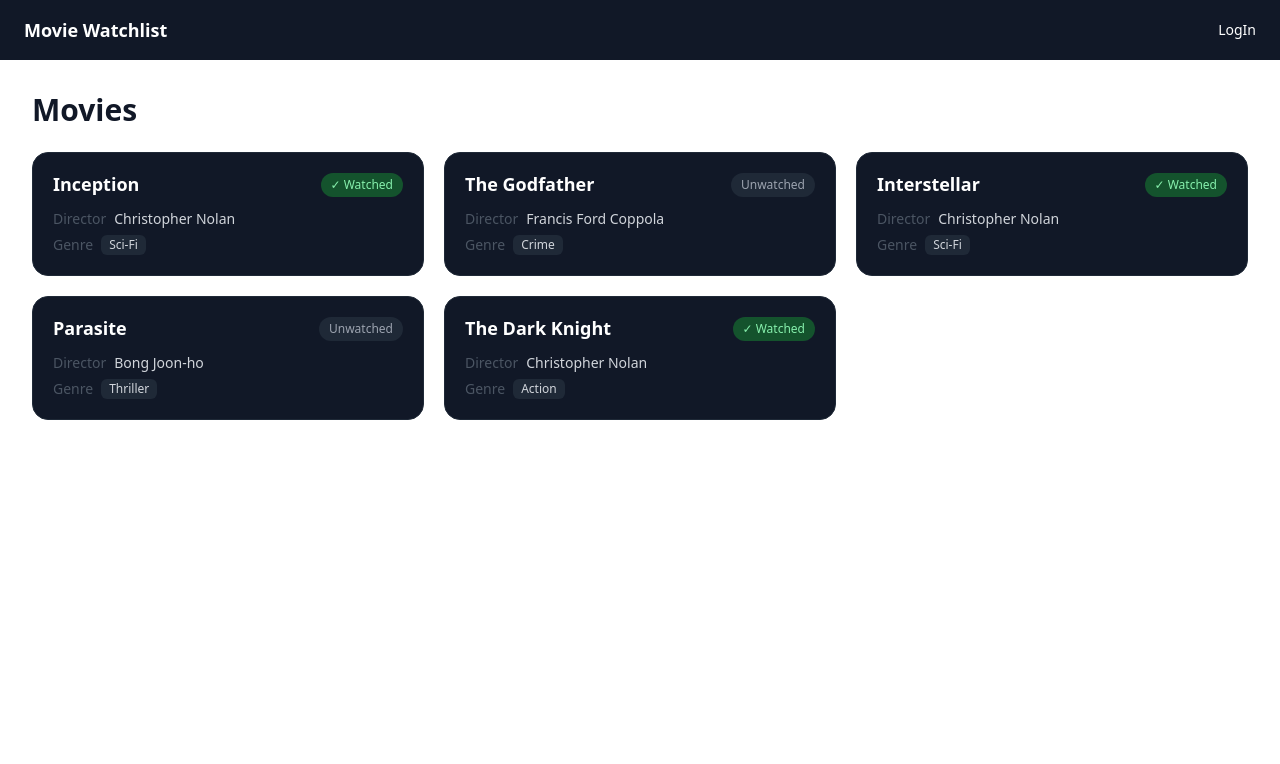
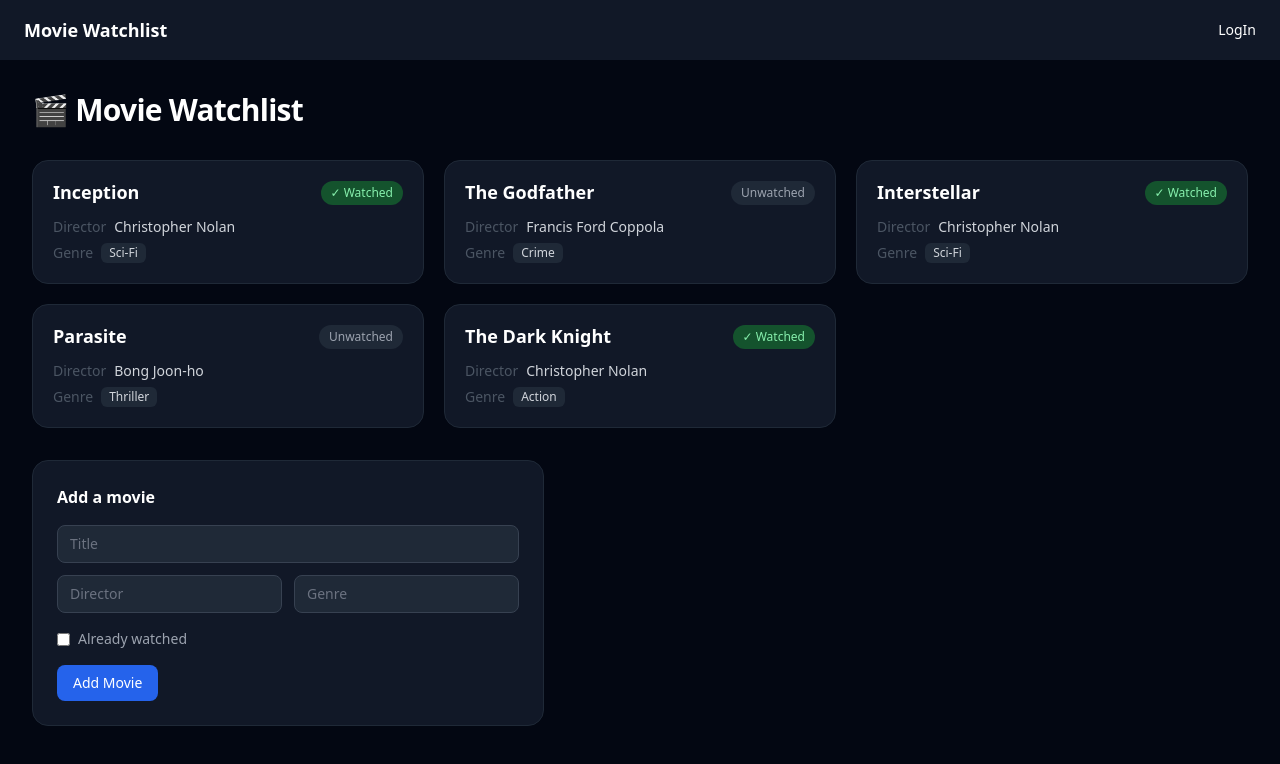
Before and after one commit to arianazr/movie-watchlist-homework, a React (Vite) app: page /movies in a window 1280 px wide. Shown: the top 764 px of the page. Built offline with nearby package versions, Linux system fonts and the light colour scheme.

Commit message:
Implenmted Create

```diff
--- a/src/pages/MoviesPage.jsx
+++ b/src/pages/MoviesPage.jsx
@@ -1,33 +1,38 @@
 // TODO: import movies from utils/movies.js
 // TODO: implement Read - display the list of movies
 // TODO: implement Add, Update (toggle watched), and Delete
-
-import { movies } from "../utils/movies.js";
+import { useState } from "react";
+import { movies as prevMovies } from "../utils/movies";
 
 function MoviesPage() {
+    const [movies, setMovies] = useState(prevMovies);
+    const [form, setForm] = useState({ title: "", director: "", genre: "", watched: false });
+
+    function handleChange(e) {
+        const { name, value, type, checked } = e.target;
+        setForm((prev) => ({ ...prev, [name]: type === "checkbox" ? checked : value }));
+    }
+
+    function handleSubmit() {
+        if (!form.title.trim()) return;
+        setMovies((prev) => [...prev, form]);
+        setForm({ title: "", director: "", genre: "", watched: false });
+    }
+
     return (
-        <div className="p-8">
-            <h1 className="text-3xl font-bold text-gray-900 mb-6">Movies</h1>
+        <div className="min-h-screen bg-gray-950 p-8">
+            <h1 className="text-3xl font-bold text-white mb-8 tracking-tight">🎬 Movie Watchlist</h1>
+
+            {/* Cards */}
             <div className="grid grid-cols-1 sm:grid-cols-2 lg:grid-cols-3 gap-5">
-                {movies.map((movie) => (
-                    <div
-                        key={movie.title}
-                        className="bg-gray-900 border border-gray-800 rounded-2xl p-5 flex flex-col gap-3 hover:border-gray-600 transition-colors duration-200"
-                    >
+                {movies.map((movie, i) => (
+                    <div key={i} className="bg-gray-900 border border-gray-800 rounded-2xl p-5 flex flex-col gap-3 hover:border-gray-600 transition-colors duration-200">
                         <div className="flex items-start justify-between gap-2">
-                            <h2 className="text-white font-semibold text-lg leading-tight">
-                                {movie.title}
-                            </h2>
-                            <span
-                                className={`text-xs font-medium px-2.5 py-1 rounded-full shrink-0 ${movie.watched
-                                    ? "bg-green-900 text-green-300"
-                                    : "bg-gray-800 text-gray-400"
-                                    }`}
-                            >
+                            <h2 className="text-white font-semibold text-lg leading-tight">{movie.title}</h2>
+                            <span className={`text-xs font-medium px-2.5 py-1 rounded-full shrink-0 ${movie.watched ? "bg-green-900 text-green-300" : "bg-gray-800 text-gray-400"}`}>
                                 {movie.watched ? "✓ Watched" : "Unwatched"}
                             </span>
                         </div>
-
                         <div className="flex flex-col gap-1.5 text-sm text-gray-400">
                             <div className="flex items-center gap-2">
                                 <span className="text-gray-600">Director</span>
@@ -35,16 +40,57 @@ function MoviesPage() {
                             </div>
                             <div className="flex items-center gap-2">
                                 <span className="text-gray-600">Genre</span>
-                                <span className="bg-gray-800 text-gray-300 text-xs px-2 py-0.5 rounded-md">
-                                    {movie.genre}
-                                </span>
+                                <span className="bg-gray-800 text-gray-300 text-xs px-2 py-0.5 rounded-md">{movie.genre}</span>
                             </div>
                         </div>
                     </div>
                 ))}
             </div>
+            {/* Form */}
+            <div className="bg-gray-900 border border-gray-800 rounded-2xl p-6 mt-8 flex flex-col gap-4 max-w-lg">
+                <h2 className="text-white font-semibold text-base">Add a movie</h2>
+                <div className="grid grid-cols-2 gap-3">
+                    <input
+                        name="title"
+                        value={form.title}
+                        onChange={handleChange}
+                        placeholder="Title"
+                        className="bg-gray-800 text-white text-sm rounded-lg px-3 py-2 outline-none border border-gray-700 focus:border-gray-500 placeholder-gray-500 col-span-2"
+                    />
+                    <input
+                        name="director"
+                        value={form.director}
+                        onChange={handleChange}
+                        placeholder="Director"
+                        className="bg-gray-800 text-white text-sm rounded-lg px-3 py-2 outline-none border border-gray-700 focus:border-gray-500 placeholder-gray-500"
+                    />
+                    <input
+                        name="genre"
+                        value={form.genre}
+                        onChange={handleChange}
+                        placeholder="Genre"
+                        className="bg-gray-800 text-white text-sm rounded-lg px-3 py-2 outline-none border border-gray-700 focus:border-gray-500 placeholder-gray-500"
+                    />
+                </div>
+                <label className="flex items-center gap-2 text-sm text-gray-400 cursor-pointer">
+                    <input
+                        type="checkbox"
+                        name="watched"
+                        checked={form.watched}
+                        onChange={handleChange}
+                        className="accent-green-500"
+                    />
+                    Already watched
+                </label>
+                <button
+                    onClick={handleSubmit}
+                    className="bg-blue-600 hover:bg-blue-500 text-white text-sm font-medium px-4 py-2 rounded-lg transition-colors w-fit"
+                >
+                    Add Movie
+                </button>
+            </div>
+
         </div>
-    )
+    );
 }
-
 export default MoviesPage
```
